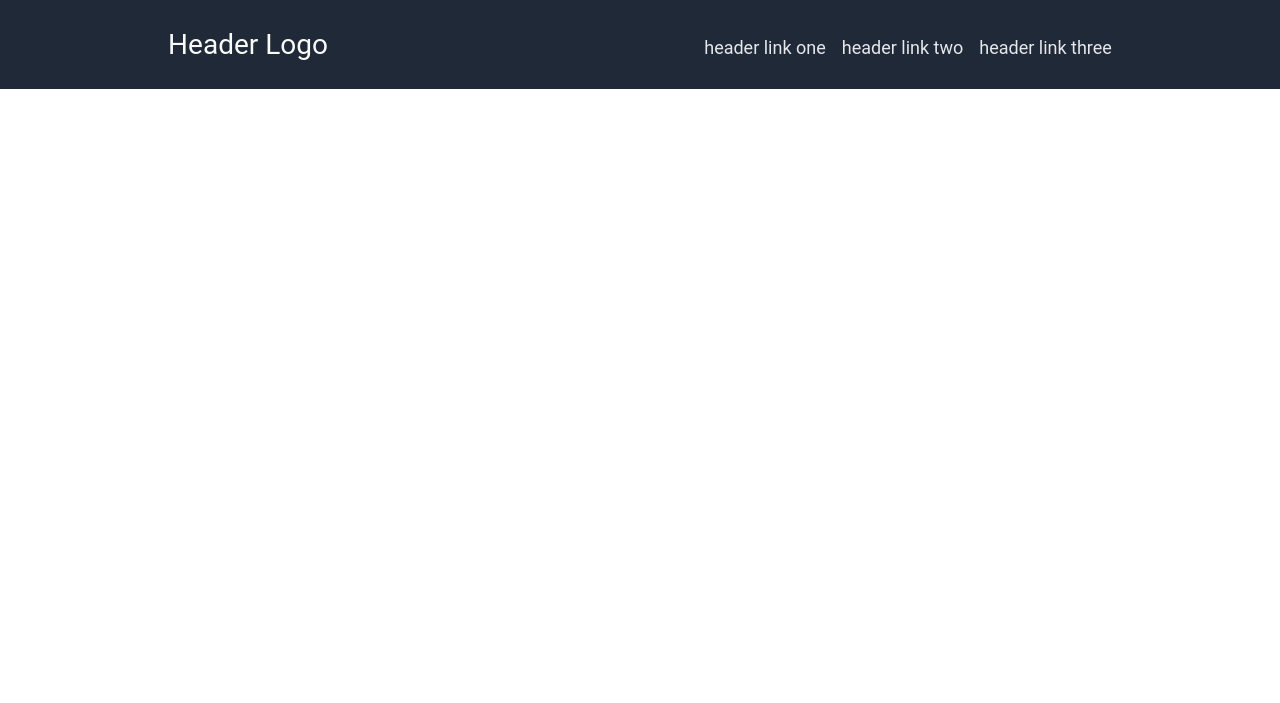
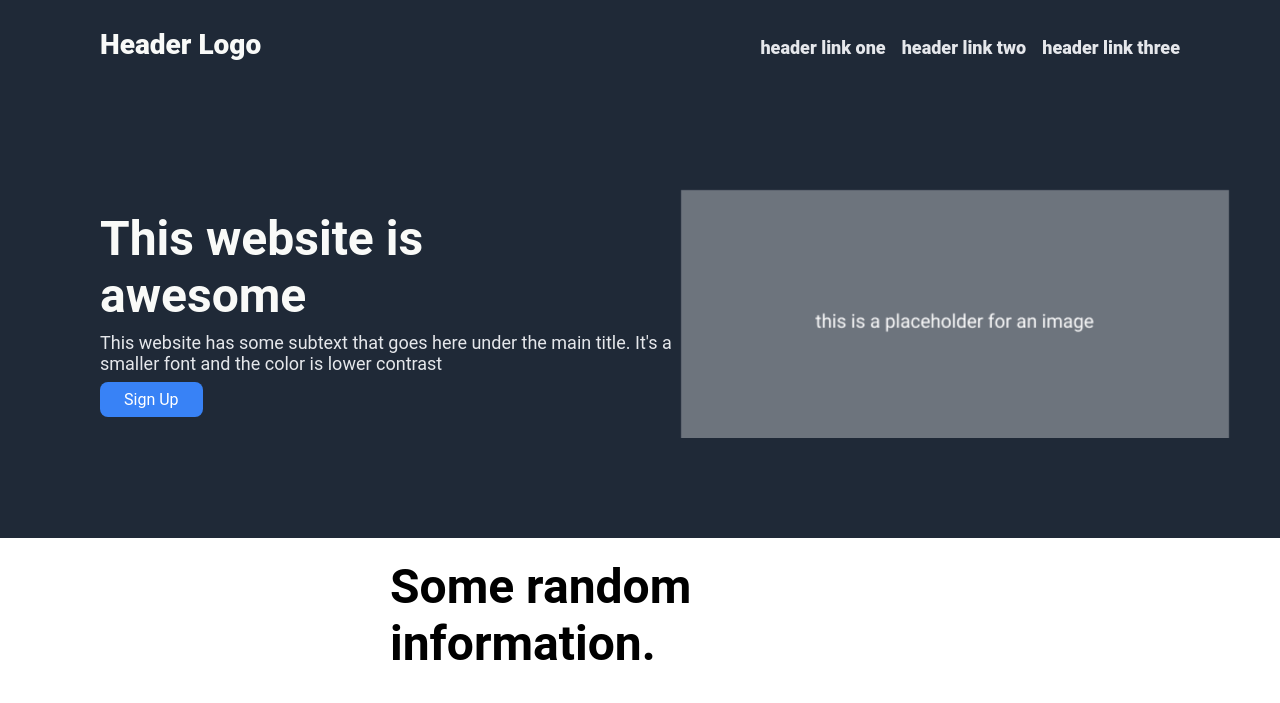
Before and after one commit to yfilip2/landing-page, a plain HTML site: page index.html in a window 1280 px wide. Drawn offline with Linux system fonts and the light colour scheme.

Commit message:
Added the main content and aligned every item

```diff
--- a/index.html
+++ b/index.html
@@ -8,7 +8,6 @@
     <link rel="stylesheet" href="style.css">
 </head>
 <body>
-
 
     <div class="header">
         <div class="logo">
@@ -21,6 +20,21 @@
         </ul>
     </div>
 
+    <div class="intro">
+        <div class="para">
+            <div class="text"> This website is awesome </div>
+            <div class="text2"> This website has some subtext that goes here under the main title. It's a smaller font and the color is lower
+                contrast</div>
+            <div class="buttons">
+                <button>Sign Up</button>
+            </div>
+        </div>
+        <img src="./logo.png" alt="Project logo. Represents odin with the project name.">
+    </div>
+
+    <div class="main">
+        <div class="text"> Some random information. </div>
+    </div>
 
 
 </body>
--- a/style.css
+++ b/style.css
@@ -5,15 +5,58 @@ body {
     font-family: Roboto, sans-serif;
     display: flex;
     flex-direction: column;
+    margin: 0;
+    padding: 0;
 }
+
+img {
+    width: 550px;
+  }
 
 .header {
     font-size: 28px;
+    font-weight: 900;
     color: #F9FAF8;
     background-color: #1F2937;
     display: flex;
     align-items: center;
-    justify-content: space-around;
+    justify-content: space-between;
+
+    padding-left: 100px;
+    padding-right: 100px;
+  }
+
+  .intro {
+    display: flex;
+    align-items: center;
+    justify-content: space-between;
+    background-color: #1F2937;
+
+    padding: 100px;
+
+    color: #F9FAF8;
+  }
+
+  .main {
+    display: flex;
+    align-items: center;
+    justify-content: center;
+    padding: 20px;
+
+  }
+
+  .text {
+    font-size: 48px;
+    font-weight: bolder;
+    margin-bottom: 8px;
+    width: 500px;
+  }
+
+  .text2 {
+    color: #E5E7EB;
+    font-size: 18px;
+    width: 580px;
+    margin-bottom: 8px;
   }
 
   .links {
@@ -31,3 +74,13 @@ ul {
     color: #E5E7EB;
     text-decoration: none;
   }
+
+  button {
+    font-family: Roboto, sans-serif;
+    border: none;
+    border-radius: 8px;
+    background: #3882F6;
+    color: white;
+    padding: 8px 24px;
+    font-size: 16px;
+  }
```
Also changed, not shown: logo.png (added).
